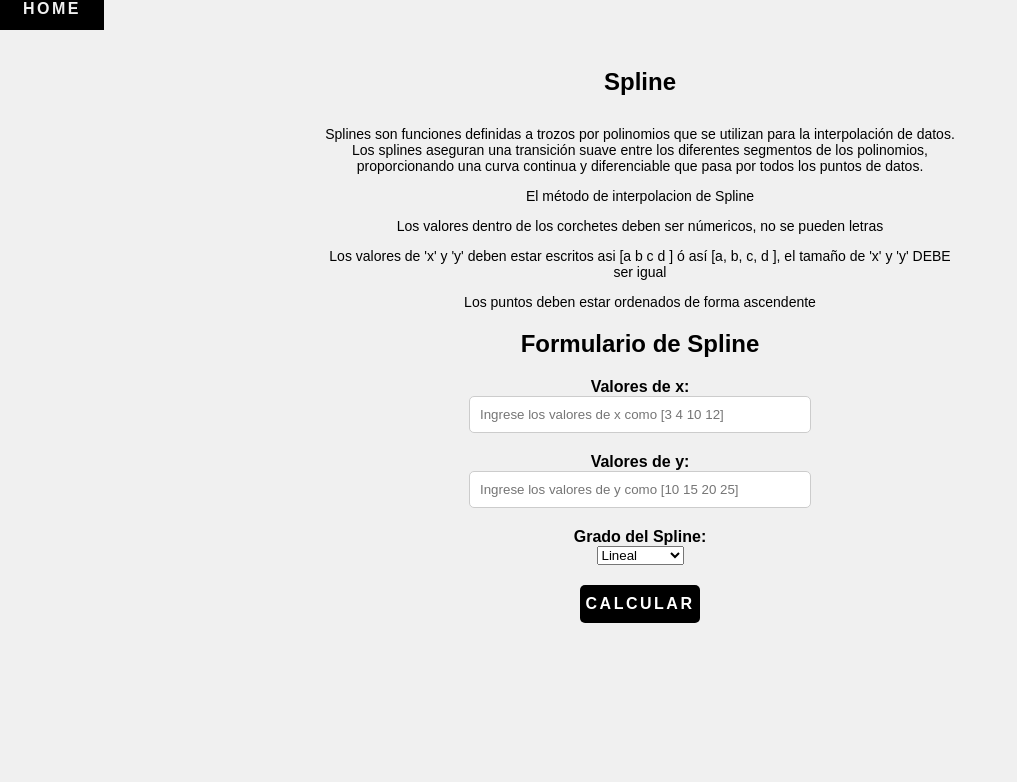
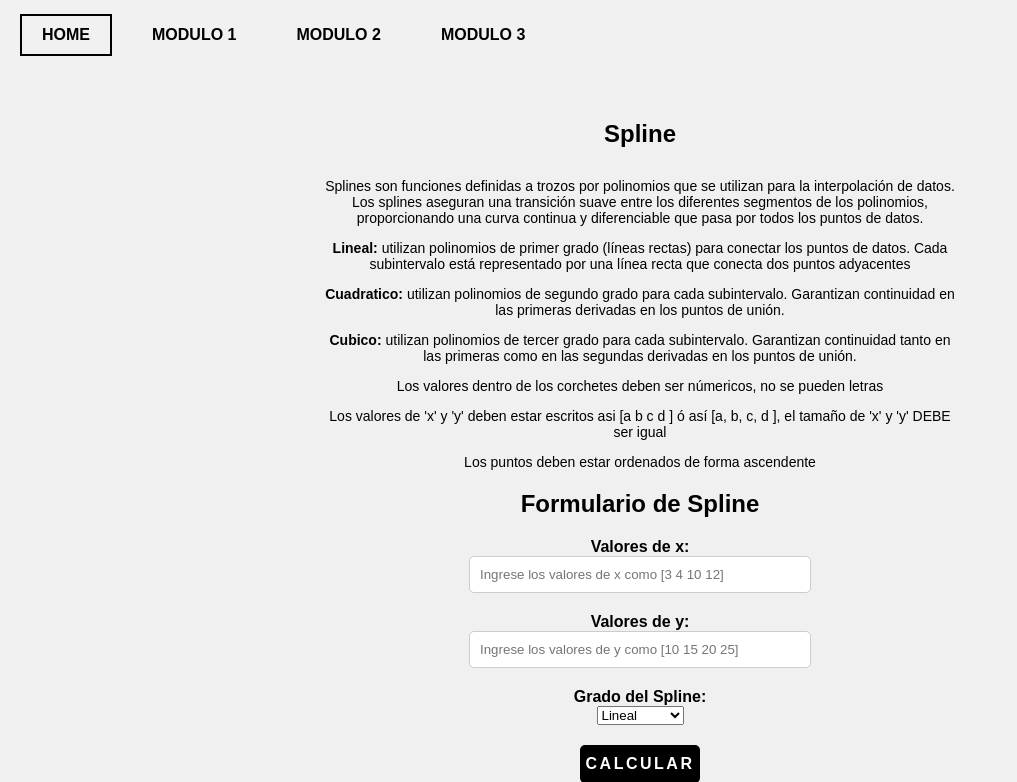
Before and after one commit to vavelezr/AnalisisNumerico_Proyecto, a Django app: page /spline/ in a window 1280 px wide. Shown: the top 782 px of the page, without its empty margins (0-1017 px from the left). Before the commit the page ends 623 px from the top, so only its background shows below. Run offline with Django 4.2, Linux system fonts and the light colour scheme.

Commit message:
cambios visuales

```diff
--- a/metodos/templates/GaussSeid.html
+++ b/metodos/templates/GaussSeid.html
@@ -1,4 +1,6 @@
+{% extends "navbar.html" %}
 {% load static %}
+{% block content%}
 <!DOCTYPE html>
 <html lang="es">
 <head>
@@ -7,7 +9,7 @@
     <link rel="stylesheet" type="text/css" href="{% static 'css/styles.css' %}">
 </head>
 <body>
-<a href="{% url 'home' %}" class="btnHome">Home</a>
+
 <div class="container">
     <body>
         <h2>Métodos Numéricos: Gauss-Seidel y Jacobi</h2>
@@ -124,3 +126,4 @@
 </div>
 </body>
 </html>
+{% endblock%}
--- a/metodos/templates/busqueda_incremental.html
+++ b/metodos/templates/busqueda_incremental.html
@@ -1,4 +1,6 @@
+{% extends "navbar.html" %}
 {% load static %}
+{% block content%}
 <!DOCTYPE html>
 <html lang="es">
 <head>
@@ -9,7 +11,7 @@
 
 </head>
 <body>
-<a href="{% url 'home' %}" class="btnHome">Home</a>
+
 <div class="container">
     <h2>Busqueda incremental</h2>
     <div class="explicacion">
@@ -66,3 +68,4 @@
 
 </body>
 </html>
+{% endblock%}
--- a/metodos/templates/lagrange.html
+++ b/metodos/templates/lagrange.html
@@ -1,4 +1,6 @@
+{% extends "navbar.html" %}
 {% load static %}
+{% block content%}
 <!DOCTYPE html>
 <html lang="es">
 <head>
@@ -7,7 +9,7 @@
     <link rel="stylesheet" type="text/css" href="{% static 'css/styles.css' %}">
 </head>
 <body>
-<a href="{% url 'home' %}" class="btnHome">Home</a>
+
     <div class="container">
     <h2>Lagrange</h2>
     <ul style="list-style-type: none;">
@@ -72,3 +74,4 @@
 
 </body>
 </html>
+{% endblock%}
--- /dev/null
+++ b/metodos/templates/navbar.html
@@ -0,0 +1,44 @@
+{% load static %}
+<!DOCTYPE html>
+<html lang="es">
+<head>
+    <meta charset="UTF-8">
+    <title>{% block title %}Base Template{% endblock %}</title>
+    <link rel="stylesheet" type="text/css" href="{% static 'css/navbar.css' %}">
+</head>
+<body>
+    <div class="navbar">
+        <div class="home"><a href="{% url 'home' %}">HOME</a></div>
+        <div class="dropdown">
+            <span>MODULO 1</span>
+            <div class="dropdown-content">
+                <a href="{% url 'biseccion' %}">Bisección</a>
+                <a href="{% url 'regla_falsa' %}">Regla Falsa</a>
+                <a href="{% url 'punto_fijo' %}">Punto Fijo</a>
+                <a href="{% url 'busqueda_incremental' %}">Busqueda Incremental</a>
+                <a href="{% url 'secante' %}">Secante</a>
+                <a href="{% url 'newton' %}">Newton</a>
+                <a href="{% url 'newton_m2' %}">Raiz Multiple m2</a>
+            </div>
+        </div>
+        <div class="dropdown">
+            <span>MODULO 2</span>
+            <div class="dropdown-content">
+                <a href="{% url 'sor' %}">SOR</a>
+                <a href="{% url 'gauss_seid' %}">Gauss-Seidel o Jacobi</a>
+            </div>
+        </div>
+        <div class="dropdown">
+            <span>MODULO 3</span>
+            <div class="dropdown-content">
+                <a href="{% url 'newton-int' %}">Newton int</a>
+                <a href="{% url 'vander' %}">Vandermonde</a>
+                <a href="{% url 'spline' %}">Spline</a>
+                <a href="{% url 'lagrange' %}">Lagrange</a>
+            </div>
+        </div>
+    </div>
+    {% block content %}
+    {% endblock %}
+</body>
+</html>
--- a/metodos/templates/newton.html
+++ b/metodos/templates/newton.html
@@ -1,4 +1,6 @@
+{% extends "navbar.html" %}
 {% load static %}
+{% block content%}
 <!DOCTYPE html>
 <html lang="es">
 <head>
@@ -8,7 +10,7 @@
 
 </head>
 <body>
-<a href="{% url 'home' %}" class="btnHome">Home</a>
+
 <div class="container">
     <h2>Newton</h2>
     <ul style="list-style-type: none;">
@@ -96,3 +98,4 @@
 </div>
 </body>
 </html>
+{% endblock%}
--- a/metodos/templates/newtonInt.html
+++ b/metodos/templates/newtonInt.html
@@ -1,4 +1,6 @@
+{% extends "navbar.html" %}
 {% load static %}
+{% block content%}
 <!DOCTYPE html>
 <html lang="es">
 <head>
@@ -7,7 +9,7 @@
     <link rel="stylesheet" type="text/css" href="{% static 'css/styles.css' %}">
 </head>
 <body>
-<a href="{% url 'home' %}" class="btnHome">Home</a>
+
     <div class="container">
     <h2>Newton Interpolante</h2>
     <ul style="list-style-type: none;">
@@ -86,3 +88,4 @@
 </div>
 </body>
 </html>
+{% endblock%}
--- a/metodos/templates/newton_m2.html
+++ b/metodos/templates/newton_m2.html
@@ -1,4 +1,6 @@
+{% extends "navbar.html" %}
 {% load static %}
+{% block content%}
 <!DOCTYPE html>
 <html lang="es">
 <head>
@@ -8,8 +10,6 @@
 
 </head>
 <body>
-<a href="{% url 'home' %}" class="btnHome">Home</a>
-<h1>sad</h1>
 <div class="container">
     <h2>Newton Raices multiples m2</h2>
     <ul style="list-style-type: none;">
@@ -96,3 +96,4 @@
 </div>
 </body>
 </html>
+{% endblock%}
--- a/metodos/templates/punto_fijo.html
+++ b/metodos/templates/punto_fijo.html
@@ -1,4 +1,6 @@
+{% extends "navbar.html" %}
 {% load static %}
+{% block content%}
 <!DOCTYPE html>
 <html lang="es">
 <head>
@@ -7,7 +9,7 @@
     <link rel="stylesheet" type="text/css" href="{% static 'css/styles.css' %}">
 </head>
 <body>
-<a href="{% url 'home' %}" class="btnHome">Home</a>
+
 <div class="container">
     <h2>Punto fijo</h2>
     <ul style="list-style-type: none;">
@@ -100,3 +102,4 @@
 </div>
 </body>
 </html>
+{% endblock%}
--- a/metodos/templates/regla_falsa.html
+++ b/metodos/templates/regla_falsa.html
@@ -1,4 +1,6 @@
+{% extends "navbar.html" %}
 {% load static %}
+{% block content%}
 <!DOCTYPE html>
 <html lang="es">
 <head>
@@ -7,7 +9,7 @@
     <link rel="stylesheet" type="text/css" href="{% static 'css/styles.css' %}">
 </head>
 <body>
-<a href="{% url 'home' %}" class="btnHome">Home</a>
+
 <div class="container">
     <h2>Regla falsa</h2>
 
@@ -111,3 +113,4 @@
 </div>
 </body>
 </html>
+{% endblock%}
--- a/metodos/templates/secante.html
+++ b/metodos/templates/secante.html
@@ -1,4 +1,6 @@
+{% extends "navbar.html" %}
 {% load static %}
+{% block content%}
 <!DOCTYPE html>
 <html lang="es">
 <head>
@@ -7,7 +9,7 @@
     <link rel="stylesheet" type="text/css" href="{% static 'css/styles.css' %}">
 </head>
 <body>
-<a href="{% url 'home' %}" class="btnHome">Home</a>
+
 <div class="container">
     <h2>Secante</h2>
     <ul style="list-style-type: none;">
@@ -100,3 +102,4 @@
 </center>
 </body>
 </html>
+{% endblock%}
--- a/metodos/templates/sor.html
+++ b/metodos/templates/sor.html
@@ -1,4 +1,6 @@
+{% extends "navbar.html" %}
 {% load static %}
+{% block content%}
 <!DOCTYPE html>
 <html lang="es">
 <head>
@@ -7,7 +9,7 @@
     <link rel="stylesheet" type="text/css" href="{% static 'css/styles.css' %}">
 </head>
 <body>
-<a href="{% url 'home' %}" class="btnHome">Home</a>
+
 <div class="container">
     <h2>Método SOR</h2>
     <div class="explicacion">
@@ -102,3 +104,4 @@
 </div>
 </body>
 </html>
+{% endblock%}
--- a/metodos/templates/spline.html
+++ b/metodos/templates/spline.html
@@ -1,4 +1,6 @@
+{% extends "navbar.html" %}
 {% load static %}
+{% block content%}
 <!DOCTYPE html>
 <html lang="es">
 <head>
@@ -7,12 +9,15 @@
     <link rel="stylesheet" type="text/css" href="{% static 'css/styles.css' %}">
 </head>
 <body>
-<a href="{% url 'home' %}" class="btnHome">Home</a>
+
     <div class="container">
     <h2>Spline</h2>
     <div class="explicacion">
         <p>Splines son funciones definidas a trozos por polinomios que se utilizan para la interpolación de datos. Los splines aseguran una transición suave entre los diferentes segmentos de los polinomios, proporcionando una curva continua y diferenciable que pasa por todos los puntos de datos.</p>
-        <p>El método de interpolacion de Spline</p>
+        <p><strong>Lineal: </strong>utilizan polinomios de primer grado (líneas rectas) para conectar los puntos de datos. Cada subintervalo está representado por una línea recta que conecta dos puntos adyacentes
+        <p><strong>Cuadratico: </strong>utilizan polinomios de segundo grado para cada subintervalo. Garantizan continuidad en las primeras derivadas en los puntos de unión.
+        <p><strong>Cubico: </strong>utilizan polinomios de tercer grado para cada subintervalo. Garantizan continuidad tanto en las primeras como en las segundas derivadas en los puntos de unión.
+        </p>
         <p>Los valores dentro de los corchetes deben ser númericos, no se pueden letras</p>
         <p>Los valores de 'x' y 'y' deben estar escritos asi [a b c d ] ó así [a, b, c, d ], el tamaño de 'x' y 'y' DEBE ser igual</p>
         <p>Los puntos deben estar ordenados de forma ascendente</p>
@@ -65,3 +70,4 @@
 </div>
 </body>
 </html>
+{% endblock%}
--- a/metodos/templates/vander.html
+++ b/metodos/templates/vander.html
@@ -1,4 +1,6 @@
+{% extends "navbar.html" %}
 {% load static %}
+{% block content%}
 <!DOCTYPE html>
 <html lang="es">
 <head>
@@ -7,7 +9,7 @@
     <link rel="stylesheet" type="text/css" href="{% static 'css/styles.css' %}">
 </head>
 <body>
-<a href="{% url 'home' %}" class="btnHome">Home</a>
+
     <div class="container">
     <h2>Vandermonde</h2>
     <div class="explicacion">
@@ -74,3 +76,4 @@
 </div>
 </body>
 </html>
+{% endblock%}
--- /dev/null
+++ b/static/css/navbar.css
@@ -0,0 +1,73 @@
+body {
+    font-family: Arial, sans-serif;
+}
+
+.navbar {
+    display: flex;
+    align-items: center;
+    background-color: #f1f1f1;
+    padding: 14px 20px;
+    font-weight: bold;
+    font-size: 1rem;
+    text-transform: uppercase;
+}
+
+.navbar div {
+    margin-right: 20px;
+}
+
+.home a {
+    text-decoration: none;
+    color: black;
+    padding: 10px 20px;
+    border: 2px solid black;
+    display: inline-block;
+    transition: background-color 0.3s, color 0.3s;
+}
+
+.home a:hover {
+    background-color: black;
+    color: white;
+}
+
+.dropdown {
+    position: relative;
+    display: inline-block;
+}
+
+.dropdown span {
+    font-size: 1rem;
+    cursor: pointer;
+    padding: 10px 20px;
+    display: inline-block;
+}
+
+.dropdown-content {
+    display: none;
+    position: absolute;
+    background-color: #f1f1f1;
+    min-width: 160px;
+    box-shadow: 0px 8px 16px 0px rgba(0,0,0,0.2);
+    z-index: 1;
+}
+
+.dropdown-content a {
+    color: black;
+    padding: 12px 16px;
+    text-decoration: none;
+    display: block;
+    transition: background-color 0.3s, color 0.3s;
+}
+
+.dropdown-content a:hover {
+    background-color: #b00;
+    color: white;
+}
+
+.dropdown:hover .dropdown-content {
+    display: block;
+}
+
+.dropdown:hover span {
+    background-color: #f1f1f1;
+}
--- a/tablas/spline_tabla.csv
+++ b/tablas/spline_tabla.csv
@@ -1,4 +1,4 @@
 polinomio,a,b
-1,1,4
-2,1,4
-3,1,4
+1,1,3
+2,0.666666666666667,3.66666666666667
+3,2,-1
```
Also changed, not shown: metodos/templates/biseccion.html (+4 -3 lines), tablas/newtonIntComp.csv (+4 -4 lines), static/images/polinomio_interpolacion_newton.png, static/images/spline.png.
